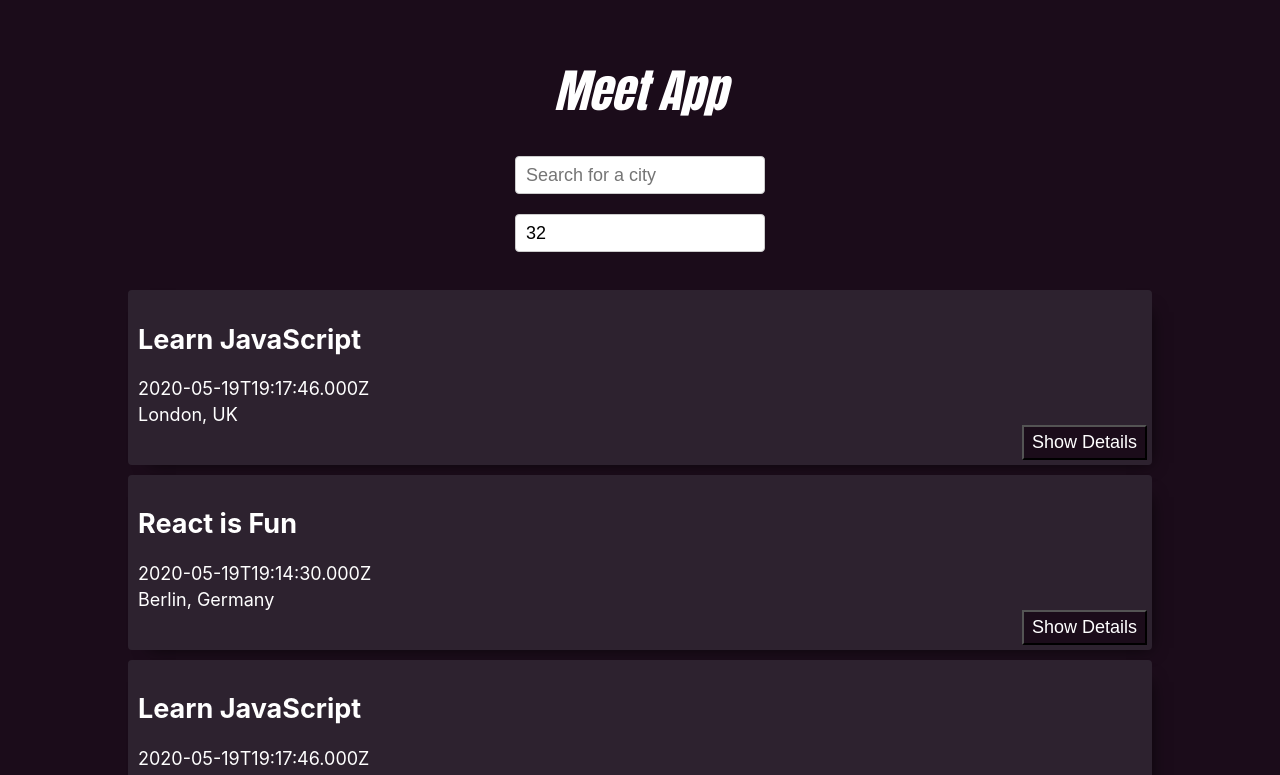
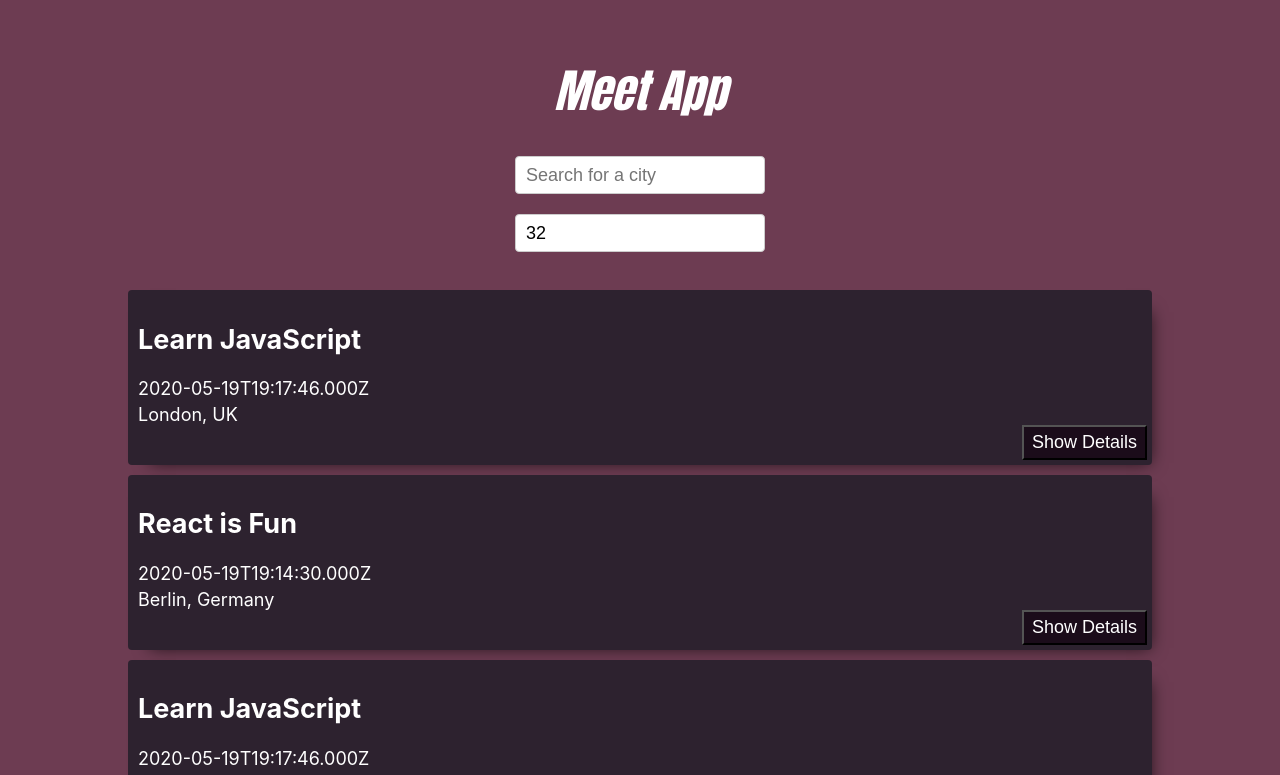
Before and after one commit to vdevhub/meet, a React (Create React App) app: page / in a window 1280 px wide. Shown: the top 775 px of the page. Built offline with nearby package versions, Linux system fonts and the light colour scheme.

Commit message:
Change background color

```diff
--- a/src/App.css
+++ b/src/App.css
@@ -3,7 +3,7 @@
 .App {
   text-align: center;
   padding: 2% 10%;
-  background-color: #1b0c1a;
+  background-color: #6d3c52;
 }
 
 .App * {
```
